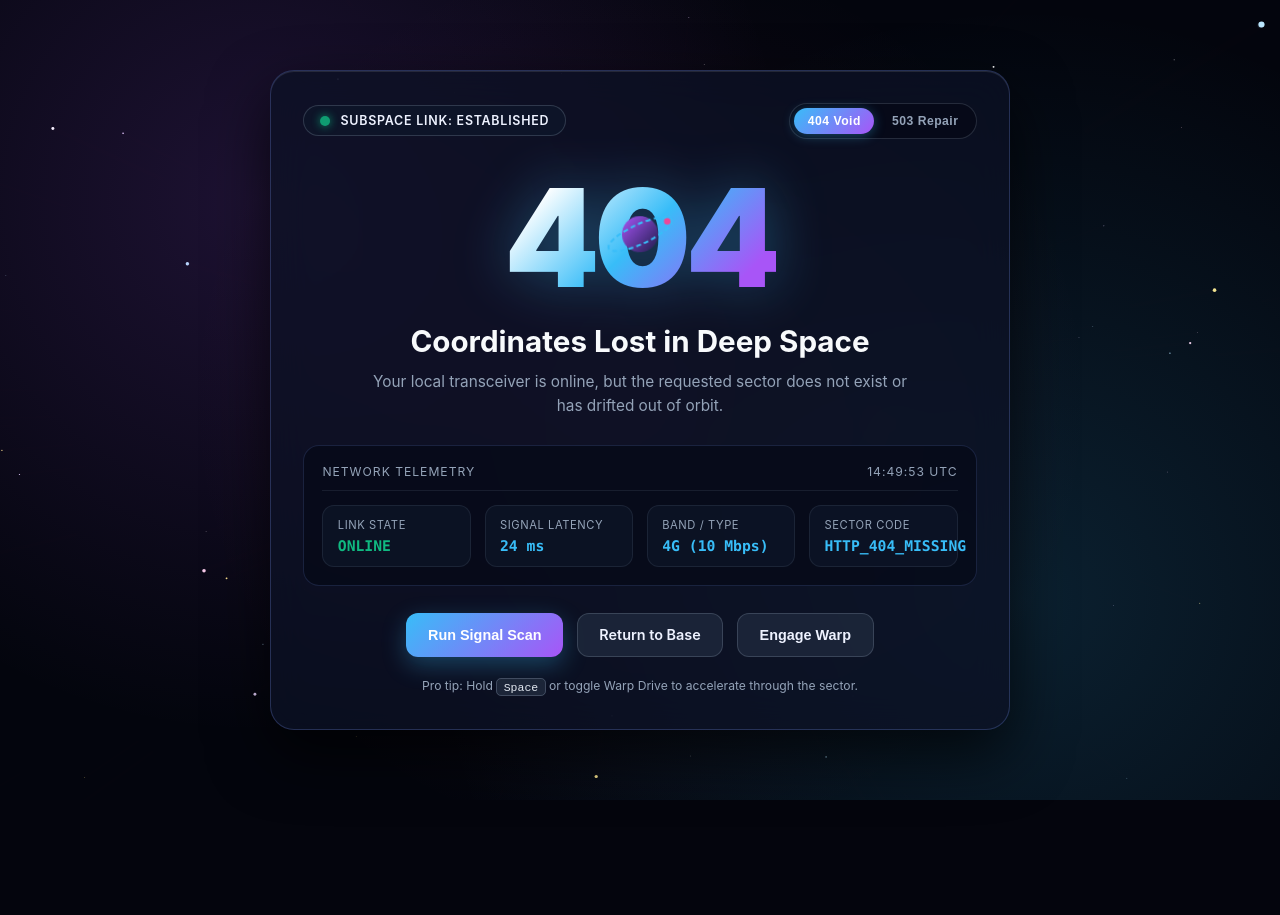
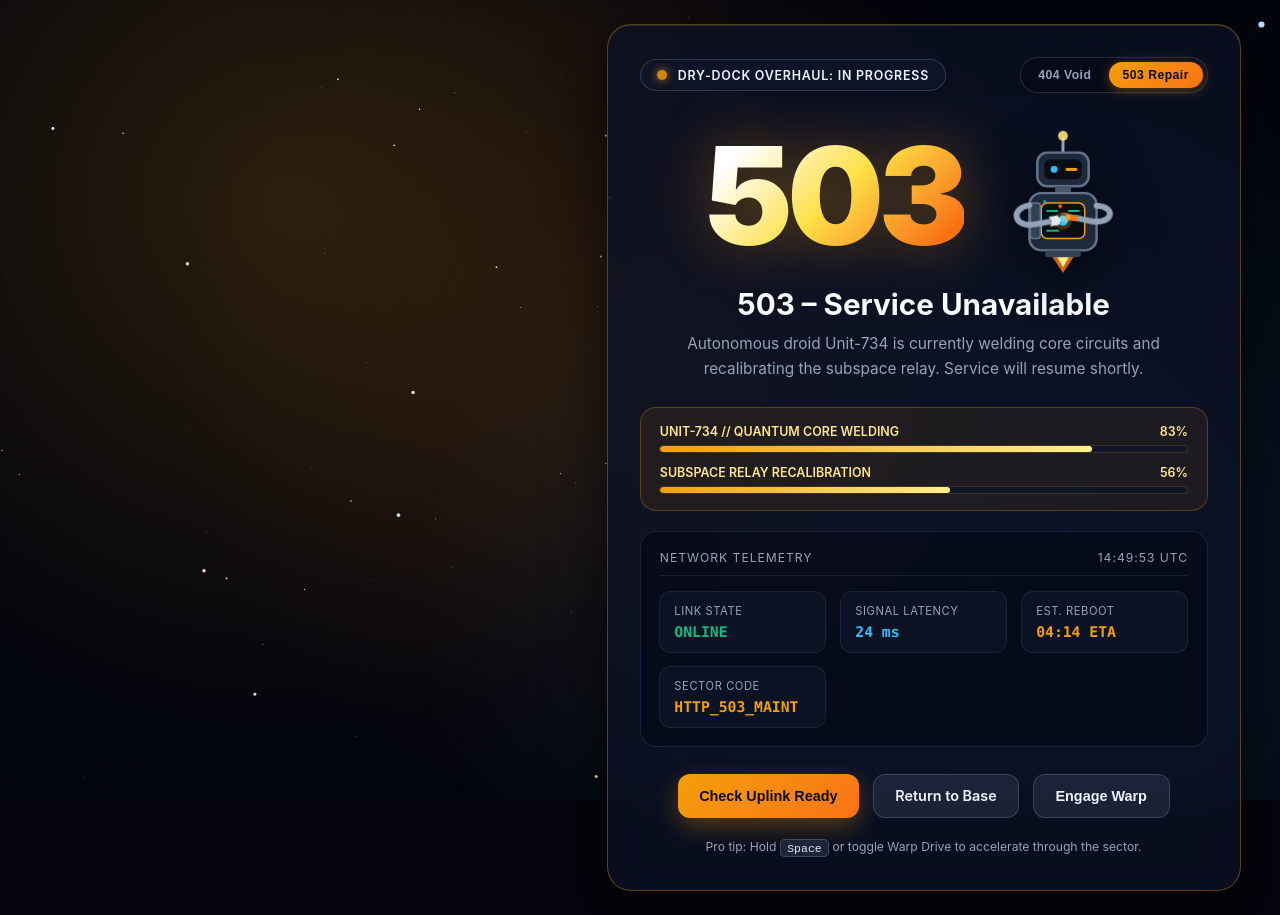
Before and after one commit to Maikeroudesu/error404, a plain HTML site: page index.html in a window 1280 px wide. Before the commit the page ends 800 px from the top, so only its background shows below. Drawn offline with Linux system fonts and the light colour scheme.

Commit message:
Update index.html

````diff
--- a/index.html
+++ b/index.html
@@ -1,9 +1,12 @@
+Here is the updated code with the exact heading **"503 – Service Unavailable"** applied when in 503 maintenance mode (and set as the default view):
+
+```html
 <!DOCTYPE html>
 <html lang="en">
 <head>
   <meta charset="UTF-8" />
   <meta name="viewport" content="width=device-width, initial-scale=1.0" />
-  <title>Space Network Diagnostics — 404 / 503</title>
+  <title>503 – Service Unavailable</title>
   <style>
     :root {
       --bg-void: #04050d;
@@ -510,20 +513,20 @@
     }
   </style>
 </head>
-<body>
+<body class="mode-503">
   <canvas id="starfield"></canvas>
   <div class="nebula-glow"></div>
 
   <main class="container">
     <div class="top-bar">
       <div class="telemetry-header">
-        <span id="statusDot" class="pulse-dot"></span>
-        <span id="statusBannerText">SUBSPACE LINK: ESTABLISHED</span>
+        <span id="statusDot" class="pulse-dot maint"></span>
+        <span id="statusBannerText">DRY-DOCK OVERHAUL: IN PROGRESS</span>
       </div>
 
       <div class="mode-switcher" role="group" aria-label="Status Code Preview">
-        <button type="button" class="mode-btn active" data-mode="404">404 Void</button>
-        <button type="button" class="mode-btn" data-mode="503">503 Repair</button>
+        <button type="button" class="mode-btn" data-mode="404">404 Void</button>
+        <button type="button" class="mode-btn active" data-mode="503">503 Repair</button>
       </div>
     </div>
 
@@ -606,9 +609,9 @@
       </div>
     </div>
 
-    <h1 id="headlineText">Coordinates Lost in Deep Space</h1>
+    <h1 id="headlineText">503 – Service Unavailable</h1>
     <p id="subheadlineText" class="subtitle">
-      The requested sector could not be located on this star chart. Your local transceiver is active, but the target endpoint returned an HTTP 404 void.
+      Autonomous droid Unit-734 is currently welding core circuits and recalibrating the subspace relay. Service will resume shortly.
     </p>
 
     <!-- 503 SUBSYSTEM REPAIR PROGRESS -->
@@ -649,12 +652,12 @@
           <div id="latencyVal" class="metric-value">24 ms</div>
         </div>
         <div class="metric-box">
-          <div class="metric-label" id="thirdMetricLabel">Band / Type</div>
-          <div id="connTypeVal" class="metric-value">4G / Broad</div>
+          <div class="metric-label" id="thirdMetricLabel">Est. Reboot</div>
+          <div id="connTypeVal" class="metric-value warn">04:20 ETA</div>
         </div>
         <div class="metric-box">
           <div class="metric-label">Sector Code</div>
-          <div id="errorCodeVal" class="metric-value">HTTP_404_VOID</div>
+          <div id="errorCodeVal" class="metric-value warn">HTTP_503_MAINT</div>
         </div>
       </div>
     </section>
@@ -662,7 +665,7 @@
     <!-- ACTIONS -->
     <div class="actions">
       <button id="scanBtn" class="btn-primary" type="button">
-        <span id="scanBtnLabel">Run Signal Scan</span>
+        <span id="scanBtnLabel">Check Uplink Ready</span>
       </button>
       <a href="/" class="btn-secondary btn-link">
         <span>Return to Base</span>
@@ -682,7 +685,7 @@
     // 1. STATE & MODE MANAGEMENT (404 vs 503)
     // ==========================================
     const urlParams = new URLSearchParams(window.location.search);
-    let currentMode = urlParams.get("status") === "503" ? "503" : "404";
+    let currentMode = urlParams.get("status") === "404" ? "404" : "503";
 
     const statusDot = document.getElementById("statusDot");
     const statusBannerText = document.getElementById("statusBannerText");
@@ -735,6 +738,7 @@
     function setMode(mode) {
       currentMode = mode;
       document.body.classList.toggle("mode-503", mode === "503");
+      document.title = mode === "503" ? "503 – Service Unavailable" : "404 – Page Not Found";
 
       modeBtns.forEach((btn) => {
         btn.classList.toggle("active", btn.dataset.mode === mode);
@@ -777,7 +781,7 @@
       if (currentMode === "503") {
         statusDot.classList.add("maint");
         statusBannerText.textContent = "DRY-DOCK OVERHAUL: IN PROGRESS";
-        headlineText.textContent = "Self-Repair Sequence Active";
+        headlineText.textContent = "503 – Service Unavailable";
         subheadlineText.textContent =
           "Autonomous droid Unit-734 is currently welding core circuits and recalibrating the subspace relay. Service will resume shortly.";
         thirdMetricLabel.textContent = "Est. Reboot";
@@ -978,3 +982,5 @@
   </script>
 </body>
 </html>
+
+```
````
